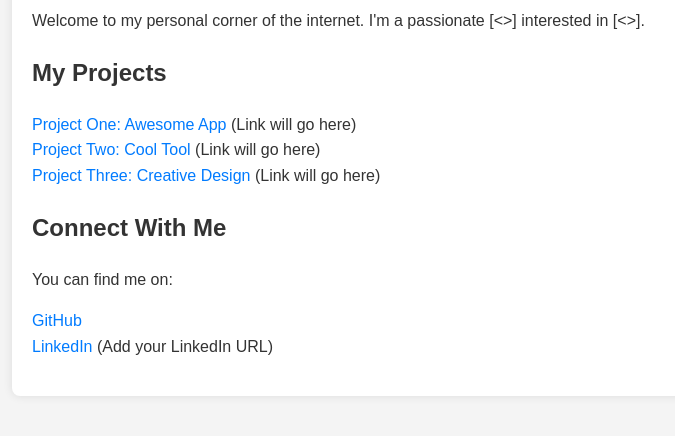
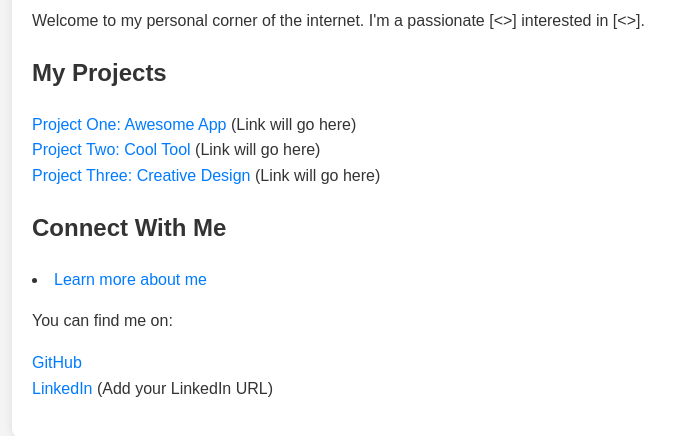
Before and after one commit to yoav26/yoav26.github.io, a plain HTML site: page index.html in a window 1280 px wide. Shown: the part 126-562 px from the top of the page, without its empty margins (208-883 px from the left). Drawn offline with Linux system fonts and the light colour scheme.

Commit message:
Update index.html
adding link to about

```diff
--- a/index.html
+++ b/index.html
@@ -26,6 +26,7 @@
         </ul>
 
         <h2>Connect With Me</h2>
+            <li><a href="about.html">Learn more about me</a></li>
         <p>You can find me on:</p>
         <ul>
             <li><a href="https://github.com/yourusername" target="_blank">GitHub</a></li>
```
